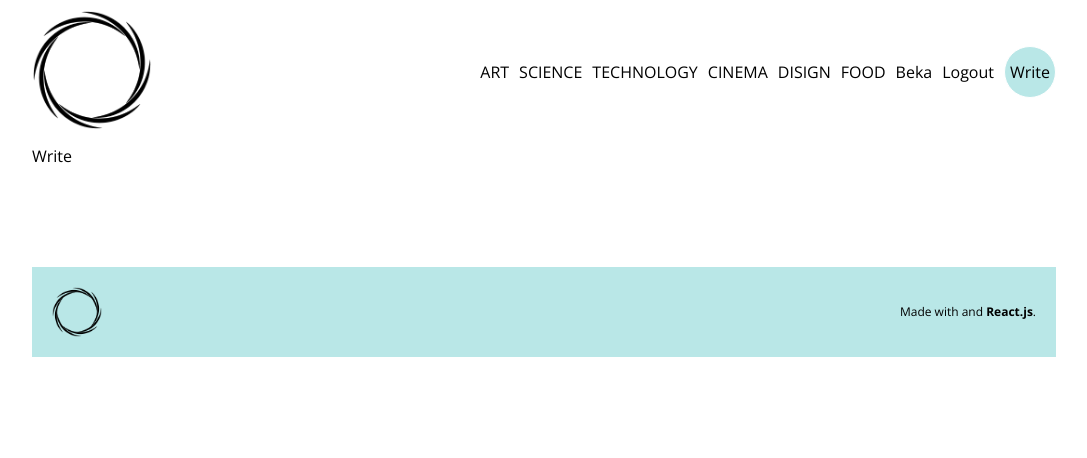
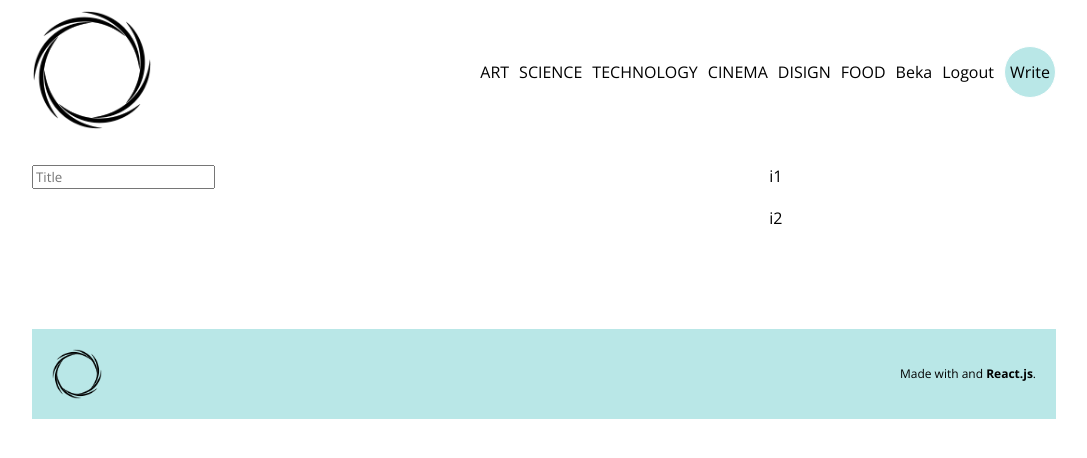
Before and after one commit to bekasturua/React-NodeJs, a React (Create React App) app in the folder client/: page /write in a window 1280 px wide. Shown: the top 458 px of the page, without its empty margins (96-1183 px from the left). Built offline with nearby package versions, Linux system fonts and the light colour scheme.

Commit message:
npm i react-quill

```diff
--- a/client/package.json
+++ b/client/package.json
@@ -8,6 +8,7 @@
     "@testing-library/user-event": "^13.5.0",
     "react": "^18.0.0",
     "react-dom": "^18.0.0",
+    "react-quill": "^2.0.0",
     "react-router-dom": "^6.9.0",
     "react-scripts": "5.0.1",
     "sass": "^1.60.0",
--- a/client/src/pages/Write.jsx
+++ b/client/src/pages/Write.jsx
@@ -2,7 +2,15 @@
 
 const Write = () => {
     return (
-        <div>Write</div>
+        <div className='add' >
+            <div className="content">
+                <input type="text" placeholder='Title' />
+            </div>
+            <div className="menu">
+                <div className="item">i1</div>
+                <div className="item">i2</div>
+            </div>
+        </div>
     )
 }
 
--- a/client/src/style.scss
+++ b/client/src/style.scss
@@ -297,5 +297,23 @@
         }
       }
     }
+
+    // Write
+
+    .add {
+      margin-top: 20px;
+      display: flex;
+      gap: 20px;
+
+      .content {
+        flex: 5;
+      }
+      .menu {
+        flex: 2;
+        display: flex;
+        flex-direction: column;
+        gap: 20px;
+      }
+    }
   }
 }
```
Also changed, not shown: 1 other file (tests, documents, lock files or other folders).
